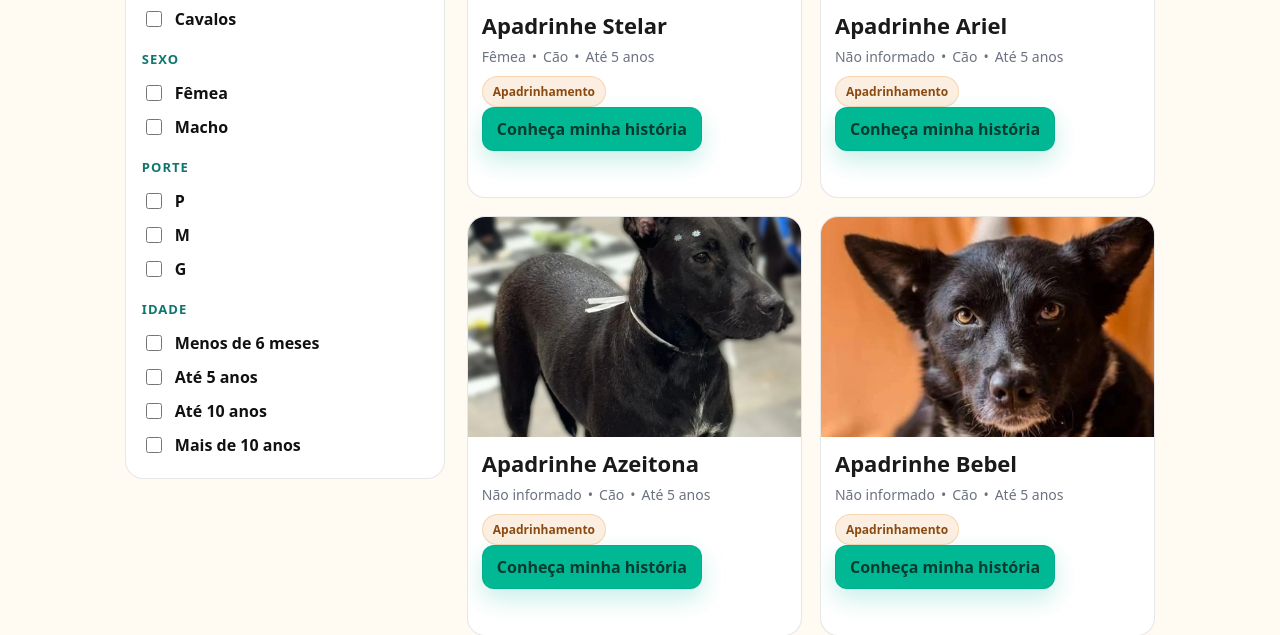
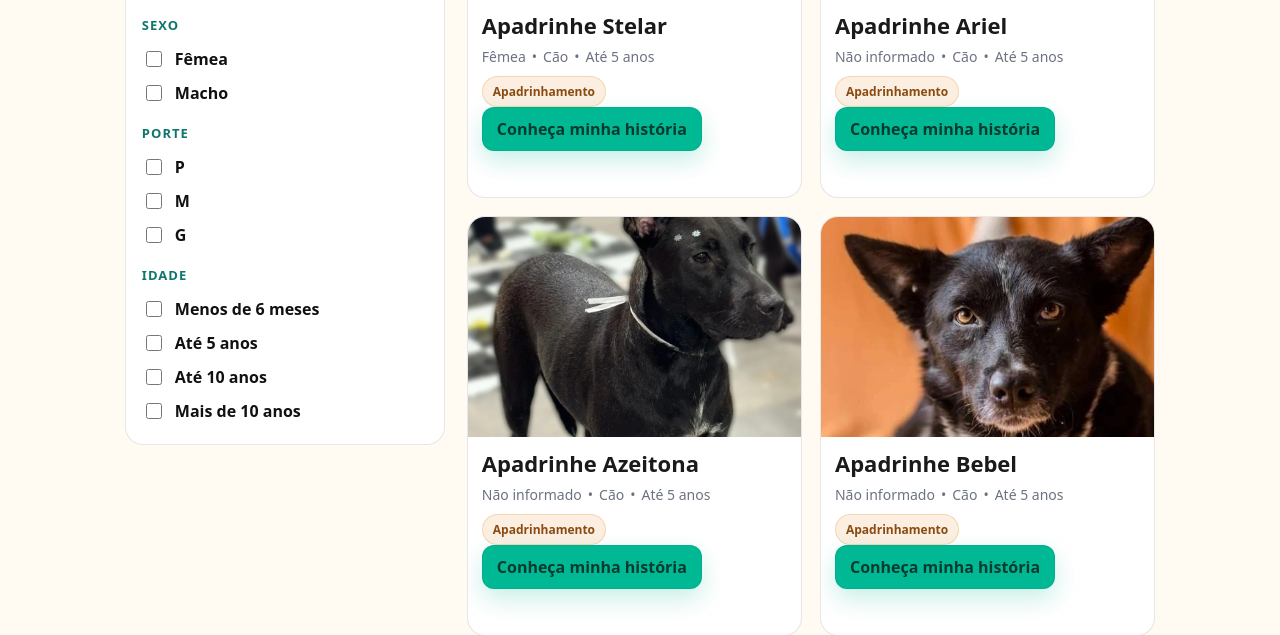
Before and after one commit to NathanpSantos/lardaregina.org, a Flask app: page /apadrinhamento in a window 1280 px wide. Shown: the part 453-1088 px from the top of the page. Run offline with Flask 3, Linux system fonts and the light colour scheme.

Commit message:
codigo de apadriamento

```diff
--- a/app/templates/public/apadrinhamento_lista.html
+++ b/app/templates/public/apadrinhamento_lista.html
@@ -21,7 +21,6 @@
         <h3>Animais</h3>
         <label><input type="checkbox" class="f-type" value="Cão"> Cães</label>
         <label><input type="checkbox" class="f-type" value="Gato"> Gatos</label>
-        <label><input type="checkbox" class="f-type" value="Cavalo"> Cavalos</label>
       </div>
 
       <div class="filter-block">
```
